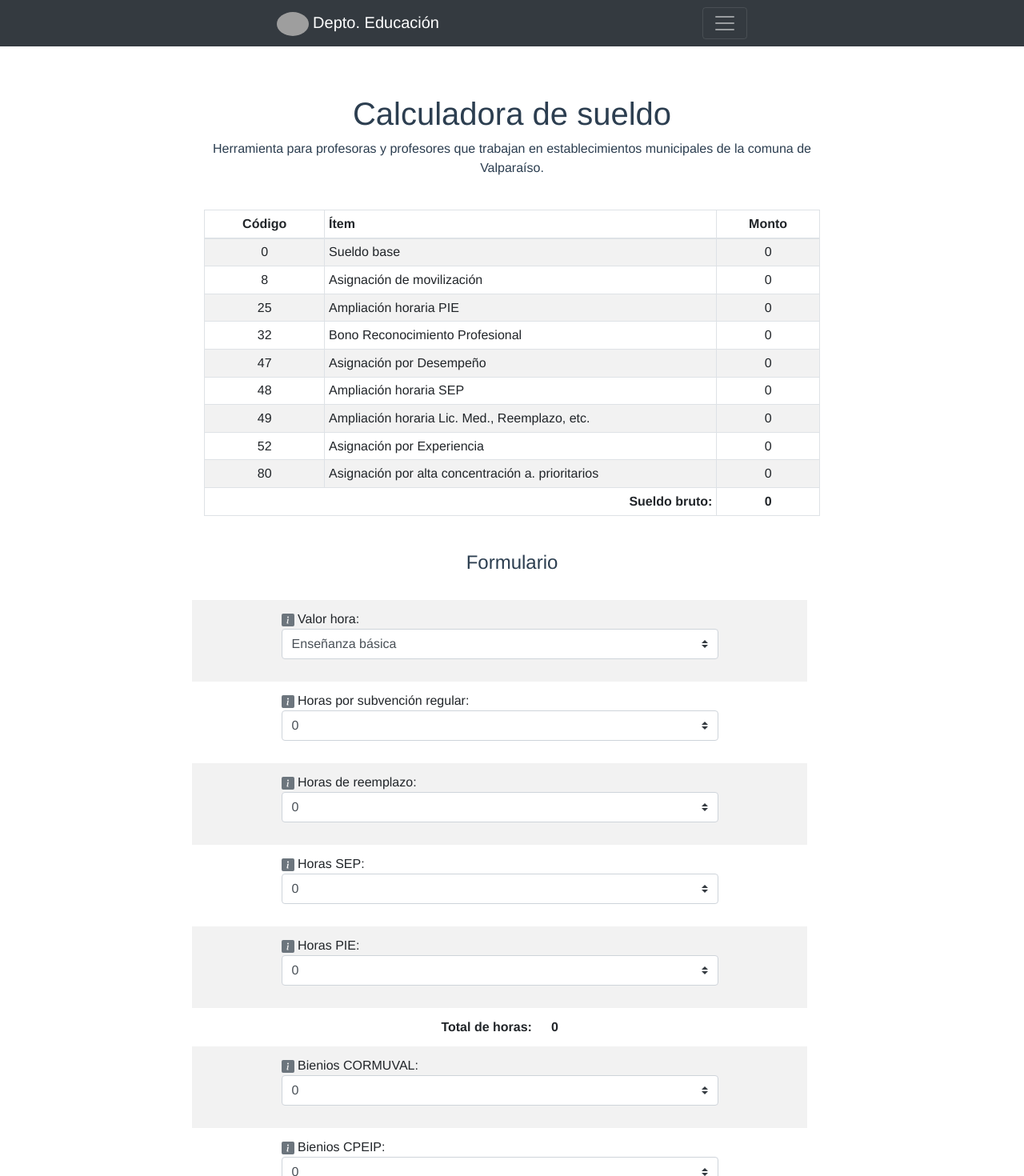
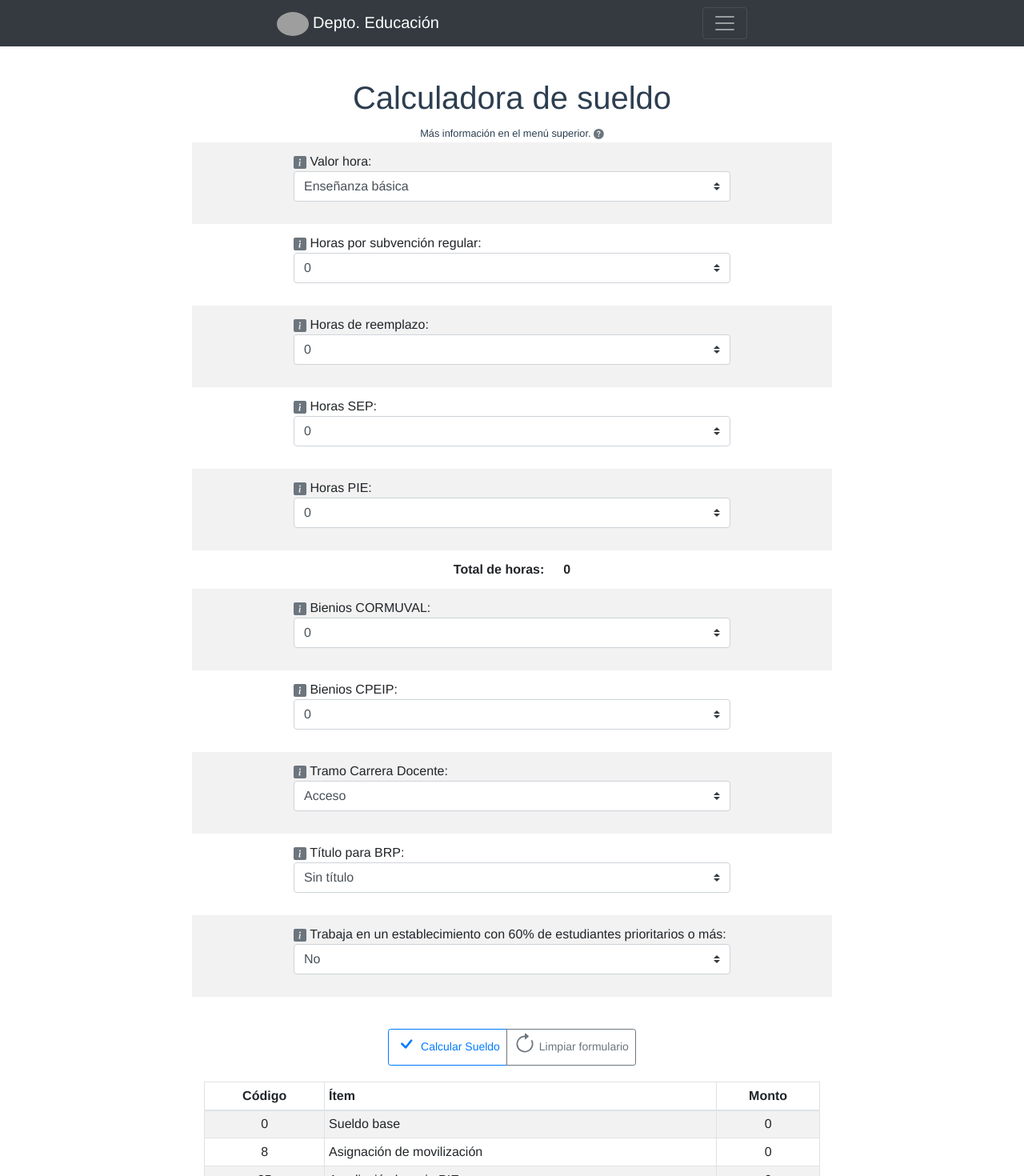
Before and after one commit to elisa-a-v/sueldoprofesvalpo, a Vue app: page / in a window 1280 px wide. Shown: the top 1470 px of the page at 80% size. Built offline with nearby package versions, Linux system fonts and the light colour scheme; grey boxes are pictures that could not be loaded.

Commit message:
cambié la distribución de los distintos bloques, cambiando la tabla hacia el final.

```diff
--- a/src/components/Data.vue
+++ b/src/components/Data.vue
@@ -19,11 +19,13 @@
             <b-dropdown-text>
               <p style="text-align: justify; overflow-wrap: break-word;
               word-wrap: break-word; word-break-wrap: break-word; margin: 10px;">
-                Ingresa la información que se solicita en el formulario de más abajo.
+                <b-icon icon="check"></b-icon> Ingresa la información que se solicita
+                en el formulario de más abajo.
                 Cuando hayas ingresado toda la información correctamente, presiona el botón
                 "Calcular Sueldo" y verás el detalle por asignación que deberías recibir
-                cada mes, actualizado en la tabla de arriba.
-                <br>Puedes cambiar los valores del formulario las veces que quieras, pero luego
+                cada mes, actualizado en la tabla de abajo.
+                <br><b-icon icon="check"></b-icon>
+                Puedes cambiar los valores del formulario las veces que quieras, pero luego
                 recuerda siempre presionar el botón "Calcular Sueldo" para volver a actualizar
                 los datos de la tabla.
               </p>
@@ -43,9 +45,11 @@
             <b-dropdown-text>
               <p style="text-align: justify; overflow-wrap: break-word;
               word-wrap: break-word; word-break-wrap: break-word; margin: 10px;">
+                <b-icon icon="check"></b-icon>
                 Esta <b>calculadora de sueldo</b> es fruto del trabajo del <b>Departamento de
                 Educación</b> del Comunal Valparaíso del Colegio de Profesoras y Profesores.
-                <br>El Departamento, que está integrado por un pequeño grupo de docentes
+                <br><b-icon icon="check"></b-icon>
+                El Departamento, que está integrado por un pequeño grupo de docentes
                 de la comuna de Valparaíso, está abierto a la colaboración de cualquier colega
                 que tenga interés en participar. Si quieres trabajar con nosotras y
                 nosotros, escríbenos al siguiente correo:<br>
@@ -65,6 +69,7 @@
             <b-dropdown-text>
               <p style="text-align: justify; overflow-wrap: break-word;
               word-wrap: break-word; word-break-wrap: break-word; margin: 10px;">
+                <b-icon icon="chat"></b-icon>
                 Si necesitas contactarte con el Departamento de Educación,
                 escríbenos al siguiente correo y te contestaremos a la brevedad:<br>
               </p>
@@ -91,56 +96,20 @@
     </b-navbar>
   </div>
   <span id="arriba-izq">
-    <div style="margin-top: 70px;">
+    <div style="margin-top: 50px;">
       <h1>
         <br>Calculadora de sueldo
       </h1>
-      <p>
-        Herramienta para profesoras y profesores que trabajan en
-        establecimientos municipales de la comuna de Valparaíso.
-        <br><br>
-      </p>
+      <small>
+        Más información en el menú superior.
+        <b-icon icon="question-circle-fill" size="sm"
+                        variant="secondary" v-b-toggle:nav-collapse></b-icon>
+        <br>
+      </small>
     </div>
-    <b-container class="body">
-      <table id="tabla-colilla"
-             class="table table-bordered table-striped table-sm">
-        <thead>
-          <tr>
-            <th style="max-width: 35px;" scope="col">Código</th>
-            <th class="d" scope="col">Ítem</th>
-            <th style="max-width: 30px;" scope="col">Monto</th>
-          </tr>
-        </thead>
-        <tbody>
-          <tr v-for="item in colilla" :key="item">
-            <td>{{ item.codigo }}</td>
-            <td class="d">{{ item.item }}</td>
-            <td>{{ item.monto }}</td>
-          </tr>
-          <tr>
-            <td style="border-right: none;"></td>
-            <td class="text-right" style="border-left: none">
-              <b>Sueldo bruto:</b>
-            </td>
-            <td>
-              <b>{{ sueldoBruto }}</b>
-            </td>
-          </tr>
-        </tbody>
-      </table>
-    </b-container>
   </span>
   <span id="abajo-der" style="margin: auto;">
-    <h4>
-      <br>Formulario
-    </h4>
     <table class="table table-hover table-borderless table-striped">
-      <thead>
-        <tr>
-          <th scope="col"></th>
-          <th scope="col"></th>
-        </tr>
-      </thead>
       <tbody>
         <tr v-for="fila in filasPosibles" :key="fila">
           <template v-if="(fila.id !== 'horasTotal')
@@ -246,10 +215,47 @@
 
     <br>
     <div class="bottom-margin">
-      <b-button class="btn btn-success btn-sm" variant="primary" @click="calcularSueldo()">
-        Calcular Sueldo
-      </b-button>
+      <b-button-group>
+        <b-button class="btn btn-sm" variant="outline-primary" @click="calcularSueldo()">
+          <b-icon class="h3" icon="check"></b-icon>
+          Calcular Sueldo
+        </b-button>
+        <b-button class="btn btn-sm" variant="outline-secondary" @click="onReset()">
+          <b-icon class="h3" icon="arrow-clockwise"></b-icon>
+          Limpiar formulario
+        </b-button>
+      </b-button-group>
     </div>
+  </span>
+  <span>
+    <b-container class="body">
+      <table id="tabla-colilla"
+             class="table table-bordered table-striped table-sm">
+        <thead>
+          <tr>
+            <th style="max-width: 35px;" scope="col">Código</th>
+            <th class="d" scope="col">Ítem</th>
+            <th style="max-width: 30px;" scope="col">Monto</th>
+          </tr>
+        </thead>
+        <tbody>
+          <tr v-for="item in colilla" :key="item">
+            <td>{{ item.codigo }}</td>
+            <td class="d">{{ item.item }}</td>
+            <td>{{ item.monto }}</td>
+          </tr>
+          <tr>
+            <td style="border-right: none;"></td>
+            <td class="text-right" style="border-left: none">
+              <b>Sueldo bruto:</b>
+            </td>
+            <td>
+              <b>{{ sueldoBruto }}</b>
+            </td>
+          </tr>
+        </tbody>
+      </table>
+    </b-container>
   </span>
 </div>
 </template>
@@ -279,8 +285,8 @@ export default {
           info: 'El valor hora para calcular la Remuneración Básica Mínima Nacional para docentes '
             + 'en Chile depende del nivel en el que se desempeñe la o el docente.'
             + '<br>Para el año 2020 los valores son: '
-            + '<br><br><b>Enseñanza básica</b><br>$14.403'
-            + '<br><b>Enseñanza media</b><br>$15.155',
+            + '<p class="text-center"><br><b>Enseñanza básica</b><br>$14.403'
+            + '<br><b>Enseñanza media</b><br>$15.155</p>',
         },
         horasRegular: {
           id: 'horasRegular',
@@ -292,7 +298,7 @@ export default {
             + ' financiadas con la subvención regular;'
             + ' es decir, no son horas SEP, ni de reemplazo, '
             + ' ni PIE, etc.'
-            + ' <br>En su liquidación aparece en la parte'
+            + ' <br><br>En su liquidación aparece en la parte'
             + ' superior en<br><center>"<b>JORNADA: XX HRS</b>".</center>',
         },
         horasReemplazo: {
@@ -365,9 +371,9 @@ export default {
             + ' tiene dos niveles, dependiendo'
             + ' de la presencia o ausencia de una "mención" en el título profesional.'
             + ' <br>Los montos para contratos de 30 horas'
-            + ' o más, al año 2020 son:'
-            + ' <br><br><b>Sin mención</b><br>253.076'
-            + ' <br><b>Con mención</b><br>337.436',
+            + ' o más, al año 2020 son:<p class="text-center">'
+            + ' <br><b>Sin mención</b><br>253.076'
+            + ' <br><b>Con mención</b><br>337.436</p>',
         },
         prioritario60: {
           id: 'prioritario60',
@@ -532,13 +538,28 @@ export default {
       this.colilla[8].monto = asigPrio;
       this.sueldoBruto = sueldoBase + moviliz + asigPIE + BRP + asigDesPro + amplSEP
       + amplLicOtros + asigExper + asigPrio;
-      window.scrollTo({ top: window, behavior: 'smooth' });
+      window.scrollTo({ top: document.body.scrollHeight, behavior: 'smooth' });
     },
     info(id, inner) {
       document.getElementById(id).innerHTML = inner;
     },
     handleHover(hovered) {
       this.isHovered = hovered;
+    },
+    onReset() {
+      const filas = this.filasPosibles;
+      filas[0].value = 14403;
+      filas[1].value = 0;
+      filas[2].value = 0;
+      filas[3].value = 0;
+      filas[4].value = 0;
+      filas[5].value = 0;
+      filas[6].value = 0;
+      filas[7].value = 0;
+      filas[8].value = 'Acceso';
+      filas[9].value = 0;
+      filas[10].value = 0;
+      filas[11].value = 0;
     },
   },
 };
```
Also changed, not shown: 13 other files (tests, documents, lock files or other folders).
